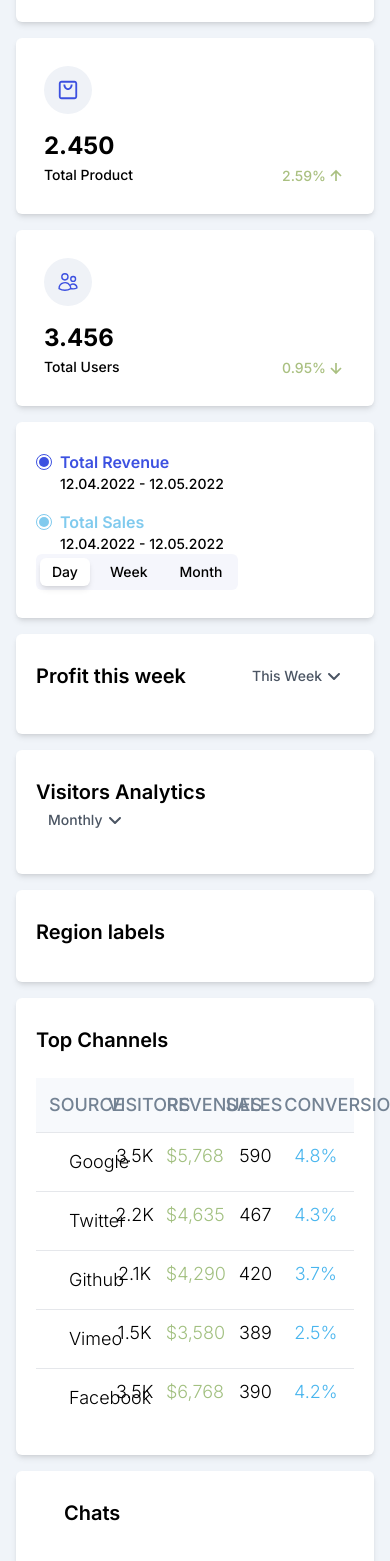
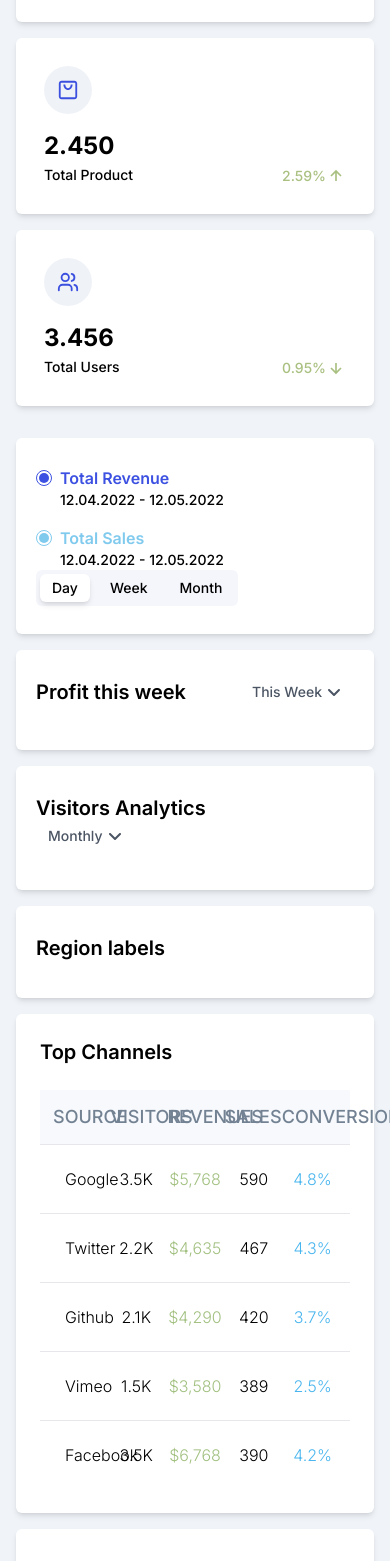
Before and after one commit to Aausgh/paradise-info, a Next.js app: page / in a window 390 px wide. Shown: the part 432-1993 px from the top of the page. Built offline with nearby package versions, Linux system fonts and the light colour scheme.

Commit message:
minor changes

```diff
--- a/app/page.jsx
+++ b/app/page.jsx
@@ -1,15 +1,15 @@
-
 
 import Card from '@/components/Card'
+
 import ChatCard from '@/components/ChatCard';
 import Table from '@/components/Table';
-import { Chats, Info, TableInfo } from '@/constants/constants'
+import { Chats, Info } from '@/constants/constants'
 import React from 'react'
 import { FaAngleDown } from 'react-icons/fa6';
 
 const Home = () => {
     return (
-        <div className='w-screen lg:max-w-screen-2xl  mx-auto p-4 md:p-6 xl:p-10'>
+        <div className='w-screen lg:max-w-screen-2xl mx-auto p-4 md:p-6 xl:p-10'>
 
             <div className=' grid gap-4 grid-cols-1 md:grid-cols-2 xl:grid-cols-4 xl:gap-8'>
 
@@ -19,8 +19,7 @@ const Home = () => {
 
             </div>
 
-            <div className='mt-4 grid grid-cols-12 gap-4'>
-
+            <div className='mt-8 grid grid-cols-12 gap-4 md:gap-6 xl:gap-8'>
                 {/* Revenue & Sales */}
                 <div className='col-span-12 xl:col-span-8 rounded-md bg-white px-5 py-7 shadow-md'>
 
@@ -36,7 +35,7 @@ const Home = () => {
                                         Total Revenue
                                     </p>
 
-                                    <p class="text-sm font-medium">
+                                    <p className="text-sm font-medium">
                                         12.04.2022 - 12.05.2022
                                     </p>
                                 </div>
@@ -51,7 +50,7 @@ const Home = () => {
                                         Total Sales
                                     </p>
 
-                                    <p class="text-sm font-medium">
+                                    <p className="text-sm font-medium">
                                         12.04.2022 - 12.05.2022
                                     </p>
                                 </div>
@@ -66,7 +65,6 @@ const Home = () => {
                             </div>
                         </div>
                     </div>
-
                 </div>
 
 
@@ -77,7 +75,7 @@ const Home = () => {
                             Profit this week
                         </h1>
 
-                        <div class="relative z-20 inline-block text-gray-600">
+                        <div className="relative z-20 inline-block text-gray-600">
                             <select name="#" id="#" className="relative z-20 inline-flex appearance-none bg-transparent py-1 pl-3 pr-8  text-sm font-medium outline-none">
                                 <option value="">
                                     This Week
@@ -92,6 +90,8 @@ const Home = () => {
                                 <FaAngleDown />
                             </span>
                         </div>
+
+
                     </div>
                 </div>
 
@@ -140,7 +140,7 @@ const Home = () => {
 
 
                 {/* Top Channels */}
-                <div className='col-span-12 xl:col-span-8 rounded-md bg-white px-5 py-7 shadow-md'>
+                <div className='col-span-12 xl:col-span-8 rounded-md bg-white p-6 shadow-md'>
 
                     <h1 className='mb-6 text-xl font-semibold text-black'>
                         Top Channels
@@ -151,12 +151,12 @@ const Home = () => {
 
 
                 {/* Chats */}
-                <div className='col-span-12 xl:col-span-4 rounded-md bg-white px-5 py-7 shadow-md'>
-                    <h4 className="mb-6 px-7 text-xl font-semibold text-black ">
+                <div className='col-span-12 xl:col-span-4 rounded-md bg-white px-2 py-7 shadow-md'>
+                    <h4 className="mb-6 px-5 text-xl font-semibold text-black ">
                         Chats
                     </h4>
 
-                    <div className='flex flex-col'>
+                    <div className='flex flex-col gap-3'>
                         {Chats.map((c) => (
                             <ChatCard key={c.id} c={c} />
                         ))}
--- a/components/ChatCard.jsx
+++ b/components/ChatCard.jsx
@@ -7,7 +7,7 @@ const ChatCard = ({ c }) => {
         <Link href={'/'} className='flex items-center gap-5 px-7 py-3 hover:bg-gray-300'>
 
             <div className='relative h-18 w-18 rounded-full'>
-                <Image src={c.pp} alt="profile" width={60} height={60} loading='lazy' />
+                <Image src={c.pp} alt="profile" width={65} height={65} loading='lazy' />
 
                 {c.status === 'online'
                     ? (
--- a/components/Sidebar.jsx
+++ b/components/Sidebar.jsx
@@ -8,7 +8,7 @@ import { usePathname } from 'next/navigation'
 import { Menu, Others, Support } from '@/constants/constants'
 
 import { FaAngleDown, FaAngleUp } from "react-icons/fa6";
-import { HiMiniArrowLeft } from "react-icons/hi2";
+import { FaArrowLeft } from "react-icons/fa6";
 import { useSidebar } from '@/context/SidebarContext'
 
 export const Sidebar = () => {
@@ -49,7 +49,12 @@ export const Sidebar = () => {
                     />
                 </Link>
 
-                <HiMiniArrowLeft className='absolute right-6 top-1/2 -translate-y-1/2 lg:hidden  cursor-pointer' size={35} color='#64758a' onClick={toggleSidebar} />
+                <button
+                    className='absolute right-6 top-1/2 -translate-y-1/2 lg:hidden  cursor-pointer'
+                    onClick={toggleSidebar}
+                >
+                    <FaArrowLeft size={25} color='#64758a' />
+                </button>
             </div>
 
             <div className='flex flex-col mt-6 p-6 overflow-scroll no-scrollbar'>
--- a/components/Table.jsx
+++ b/components/Table.jsx
@@ -5,7 +5,7 @@ const Table = () => {
     return (
         <table className='w-full'>
             <thead>
-                <tr className='bg-[#f7f9fc] text-lg uppercase grid grid-cols-5 text-center p-3 xl:p-5 text-[#738293]'>
+                <tr className='bg-[#f7f9fc] text-lg uppercase grid grid-cols-5 text-center p-3 text-[#738293]'>
                     <th className='font-medium '>Source</th>
                     <th className='font-medium '>Visitors</th>
                     <th className='font-medium '>Revenues</th>
@@ -15,8 +15,8 @@ const Table = () => {
             </thead>
             <tbody>
                 {TableInfo.map((i) => (
-                    <tr className='text-lg grid grid-cols-5 text-center p-2 xl:p-5 border-t' key={i.id}>
-                        <th className='font-light flex items-center gap-6'>
+                    <tr className='text-base grid grid-cols-5 text-center p-2 xl:p-5 border-t items-center' key={i.id}>
+                        <th className='font-light flex items-center gap-4'>
                             {i.icon}
                             {i.source}
                         </th>
--- a/constants/constants.js
+++ b/constants/constants.js
@@ -11,13 +11,13 @@ import { FiDownload } from "react-icons/fi";
 import { LiaFileInvoiceSolid } from "react-icons/lia";
 
 import { AiOutlinePieChart } from "react-icons/ai";
-import { HiMiniArrowRightEndOnRectangle } from "react-icons/hi2";
+import { FaArrowRightToBracket } from "react-icons/fa6";
 
 import { IoEyeOutline } from "react-icons/io5";
 import { BiDownArrowAlt, BiUpArrowAlt } from "react-icons/bi";
 import { BsCart2 } from "react-icons/bs";
 import { CgShoppingBag } from "react-icons/cg";
-import { HiOutlineUsers } from "react-icons/hi2";
+import { LuUsers } from "react-icons/lu";
 
 import { FcGoogle } from "react-icons/fc";
 import { AiFillTwitterCircle } from "react-icons/ai";
@@ -224,7 +224,7 @@ export const Others = [
         id: 13,
         title: 'Authentication',
         link: '/auth',
-        icon: <HiMiniArrowRightEndOnRectangle size={22} />,
+        icon: <FaArrowRightToBracket size={22} />,
         subItems: [
             {
                 title: 'Basic Chart',
@@ -265,7 +265,7 @@ export const Info = [
     },
     {
         id: 4,
-        icon: <HiOutlineUsers size={22} />,
+        icon: <LuUsers size={22} />,
         title: 'Total Users',
         value: '3.456',
         percent: 0.95,
@@ -276,7 +276,7 @@ export const Info = [
 export const TableInfo = [
     {
         id: 1,
-        icon: <FcGoogle size={40} />,
+        icon: <FcGoogle size={50} />,
         source: 'Google',
         visitors: 3.5,
         revenues: '5,768',
@@ -285,7 +285,7 @@ export const TableInfo = [
     },
     {
         id: 2,
-        icon: <AiFillTwitterCircle color="#2a97f0" size={40} />,
+        icon: <AiFillTwitterCircle color="#2a97f0" size={50} />,
         source: 'Twitter',
         visitors: 2.2,
         revenues: '4,635',
@@ -294,7 +294,7 @@ export const TableInfo = [
     },
     {
         id: 3,
-        icon: <FaGithub size={40} />,
+        icon: <FaGithub size={50} />,
         source: 'Github',
         visitors: 2.1,
         revenues: '4,290',
@@ -303,7 +303,7 @@ export const TableInfo = [
     },
     {
         id: 4,
-        icon: <TiSocialVimeoCircular size={40} color="#4cc1fe" />,
+        icon: <TiSocialVimeoCircular size={50} color="#4cc1fe" />,
         source: 'Vimeo',
         visitors: 1.5,
         revenues: '3,580',
@@ -312,7 +312,7 @@ export const TableInfo = [
     },
     {
         id: 5,
-        icon: <FaFacebook size={40} color="#3063c9" />,
+        icon: <FaFacebook size={50} color="#3063c9" />,
         source: 'Facebook',
         visitors: 3.5,
         revenues: '6,768',
--- a/package.json
+++ b/package.json
@@ -13,7 +13,8 @@
     "next": "14.2.3",
     "react": "^18",
     "react-dom": "^18",
-    "react-icons": "^5.1.0"
+    "react-icons": "^5.1.0",
+    "recharts": "^2.12.6"
   },
   "devDependencies": {
     "eslint": "^8",
```
Also changed, not shown: 1 other file (tests, documents, lock files or other folders).
